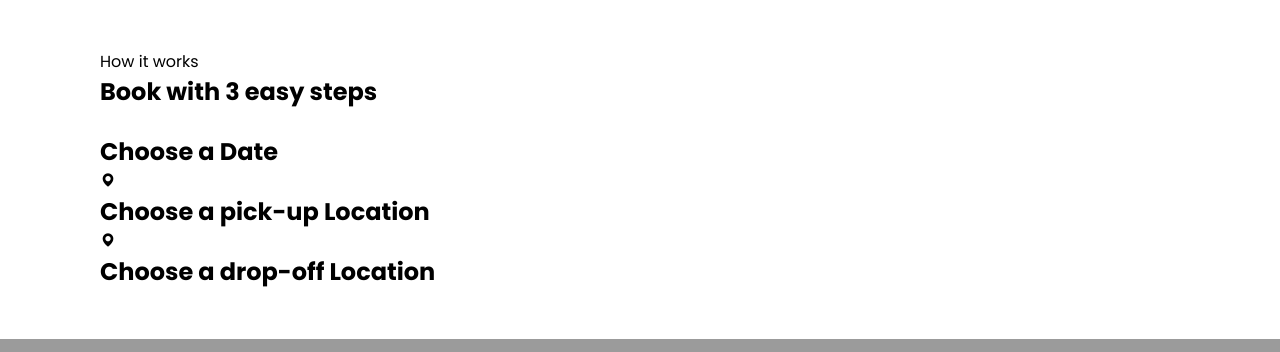
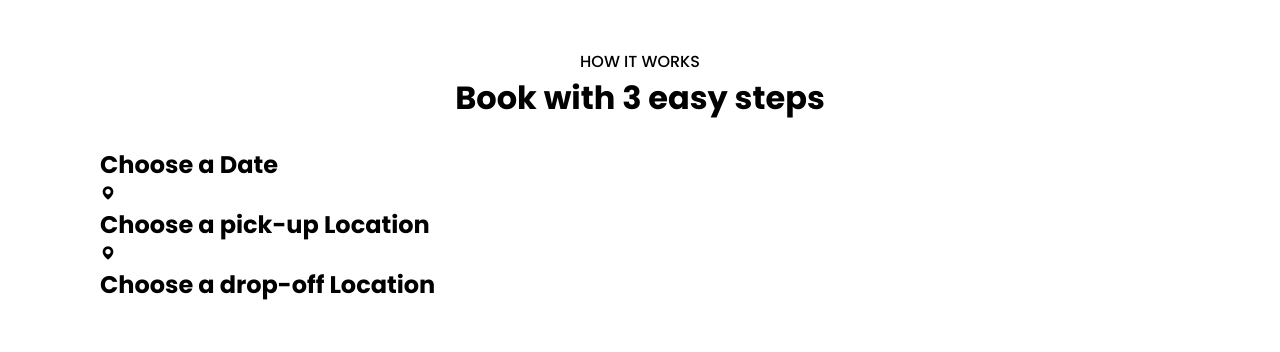
Before and after one commit to Wendy-Lagho/Car-rental-web, a PHP site: page / in a window 1280 px wide. Shown: the part 801-1153 px from the top of the page. Run offline with PHP 8.4, Linux system fonts and the light colour scheme.

Commit message:
Update styles.css

```diff
--- a/styles.css
+++ b/styles.css
@@ -95,7 +95,7 @@
   width: 100%;
   min-height: 100vh;
   position: relative;
-  background: url(img/);
+  background: url(img/Car\ Website.png);
   background-repeat: no-repeat;
   background-position: center right;
   background-size: cover;
@@ -159,4 +159,13 @@
 .form-container form .btn:hover {
   background: var(--main-color);
 }
-/* Path: index.html */
+.heading {
+  text-align: center;
+}
+.heading span {
+  font-weight: 500;
+  text-transform: uppercase;
+}
+.heading h1 {
+  font-size: 2rem;
+}
```
